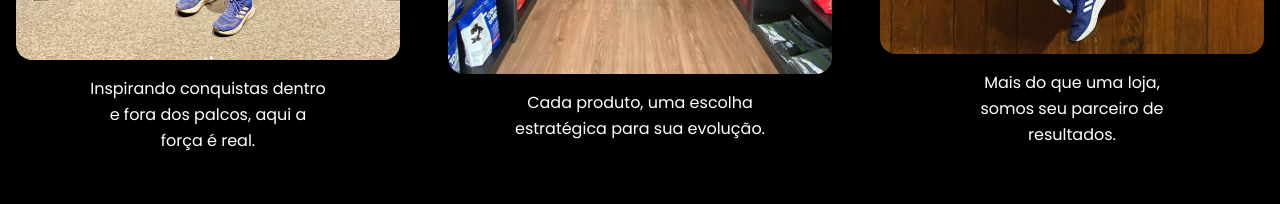
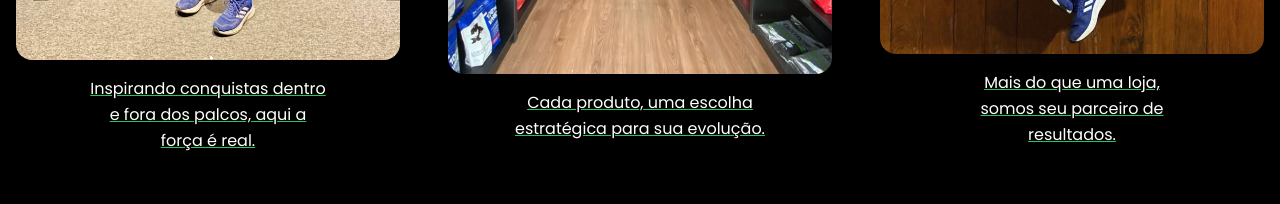
Before and after one commit to pxdrxn/Landing-Page-Kong, a website: page index.html in a window 1280 px wide. Shown: the part 1365-1569 px from the top of the page. Drawn offline with nearby package versions, Linux system fonts and the light colour scheme.

Commit message:
Update index.html

```diff
--- a/index.html
+++ b/index.html
@@ -54,7 +54,7 @@
     <!-- Card 1 -->
     <div class="flex flex-col items-center text-center max-w-sm">
       <img src="Captura de tela 2025-05-26 233933.png" alt="Imagem 1" class="rounded-2xl shadow-lg w-full mb-4">
-      <p class="text-white font-poppins text-base leading-relaxed">
+      <p class="underline decoration-green-500 text-white font-poppins text-base leading-relaxed">
         Inspirando conquistas dentro<br>
         e fora dos palcos, aqui a<br>
         força é real.
@@ -64,7 +64,7 @@
     <!-- Card 2 -->
     <div class="flex flex-col items-center text-center max-w-sm">
       <img src="foto2.png" alt="Imagem 2" class="rounded-2xl shadow-lg w-full mb-4">
-      <p class="text-white font-poppins text-base leading-relaxed">
+      <p class="underline decoration-green-500 text-white font-poppins text-base leading-relaxed">
         Cada produto, uma escolha<br>
         estratégica para sua evolução.
       </p>
@@ -73,7 +73,7 @@
     <!-- Card 3 -->
     <div class="flex flex-col items-center text-center max-w-sm">
       <img src="foto3.png" alt="Imagem 3" class="rounded-2xl shadow-lg w-full mb-4">
-      <p class="text-white font-poppins text-base leading-relaxed">
+      <p class="underline decoration-green-500 text-white font-poppins text-base leading-relaxed"">
         Mais do que uma loja,<br>
         somos seu parceiro de<br>
         resultados.
```
